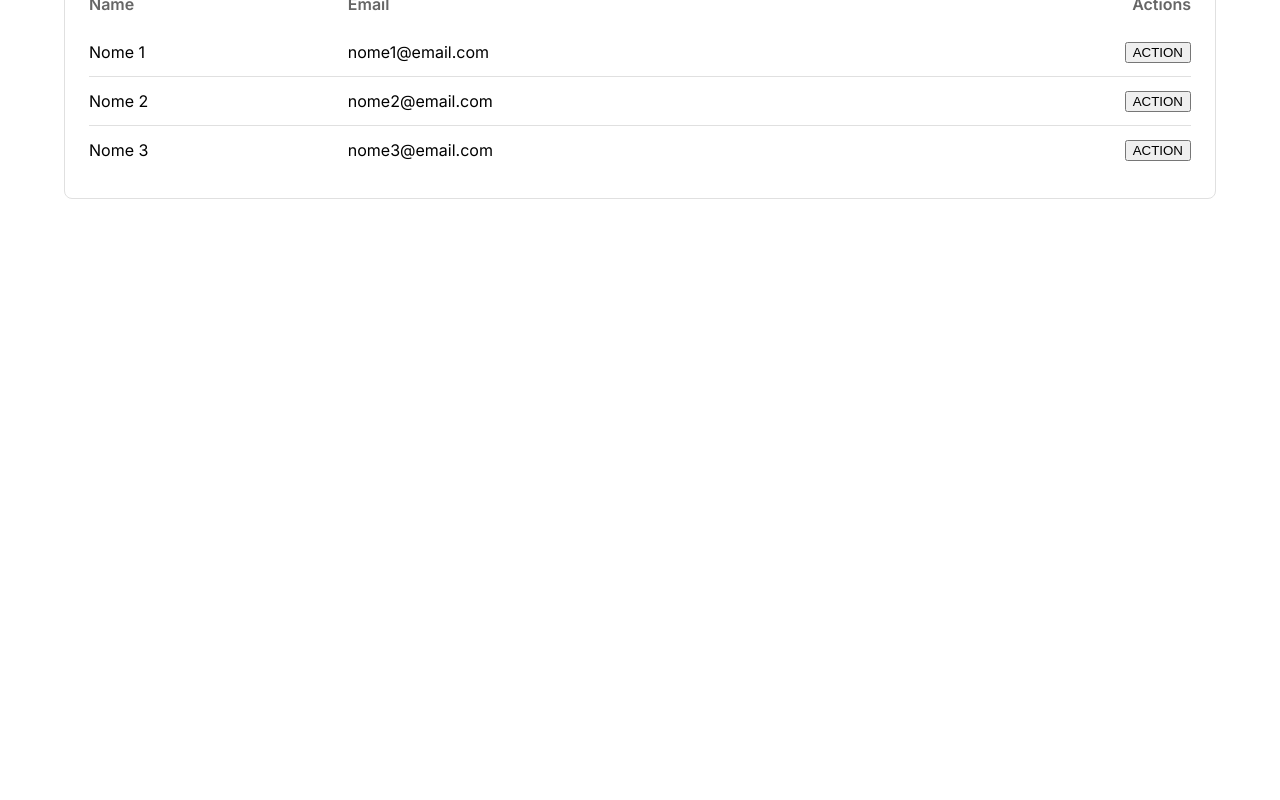
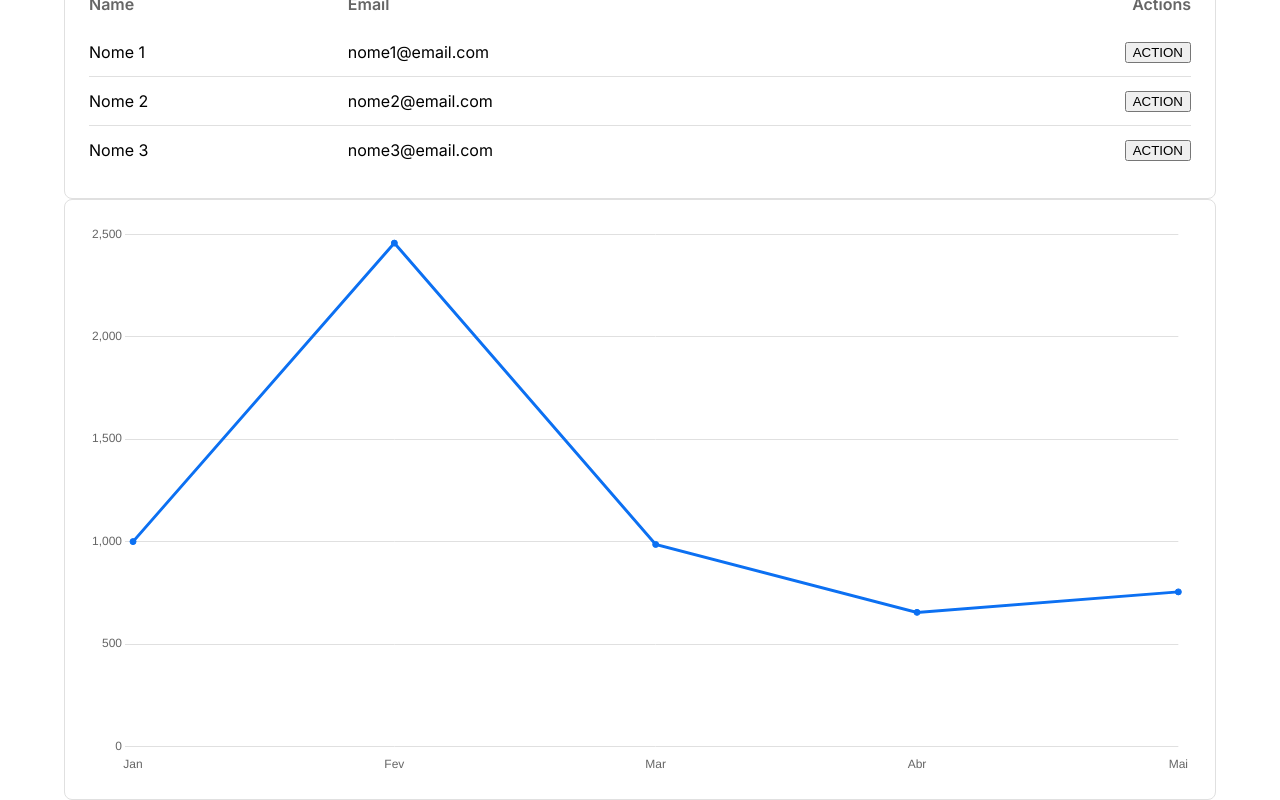
Before and after one commit to giovanna-cambraia/sales-dashboard-gc, a React (Vite) app: page /home in a window 1280 px wide. Shown: the part 483-1283 px from the top of the page. Before the commit the page ends 800 px from the top, so only its background shows below. Built offline with nearby package versions, Linux system fonts and the light colour scheme.

Commit message:
Chart Component

```diff
--- a/package.json
+++ b/package.json
@@ -13,7 +13,9 @@
     "@emotion/react": "^11.14.0",
     "@emotion/styled": "^11.14.0",
     "@mui/material": "^5.17.1",
+    "chart.js": "^4.5.0",
     "react": "^19.1.0",
+    "react-chartjs-2": "^5.3.0",
     "react-dom": "^19.1.0",
     "react-router-dom": "^7.6.2",
     "styled-components": "^6.1.18"
--- /dev/null
+++ b/src/components/CustomChart.tsx
@@ -0,0 +1,80 @@
+import { useTheme } from "styled-components";
+import {
+    Chart as ChartJS,
+    CategoryScale,
+    LinearScale,
+    BarElement,
+    PointElement,
+    LineElement,
+    Title,
+    Tooltip,
+    Legend
+} from 'chart.js'
+import { Line } from "react-chartjs-2";
+import { Bar } from "react-chartjs-2";
+import type { CustomChartProps } from "@/types";
+
+ChartJS.register(
+    CategoryScale,
+    LinearScale,
+    BarElement,
+    PointElement,
+    LineElement,
+    Title,
+    Tooltip,
+    Legend
+)
+
+function CustomChart(props: CustomChartProps) {
+    const { data, labels, type } = props
+    const theme = useTheme()
+    const options = {
+        responsive: true,
+        scaleShowVerticalLines: false,
+        scales: {
+            x: {
+                border: {
+                    display: false
+                },
+                grid: {
+                    display: false
+                },
+                ticks: {
+                    color: theme.typographies.subtitle
+                }
+            },
+            y: {
+                border: {
+                    display: false,
+                },
+                grid: {
+                    color: theme.appDefaultStroke,
+                },
+                ticks: {
+                    color: theme.typographies.subtitle
+                },
+            },
+        },
+        plugins: {
+            legend: {
+                display: false,
+            },
+        },
+    }
+
+    const chartData = {
+        labels,
+        datasets: [
+            {
+                data: data,
+                borderColor: 'rgb(12, 112, 242)',
+                backgroundColor: 'rgba(12, 112, 242, 1)'
+            }
+        ]
+    }
+    return type === 'bar' ? (<Bar options={options} data={chartData} />) : (
+        <Line options={options} data={chartData} />
+    )
+}
+
+export default CustomChart
--- a/src/components/index.ts
+++ b/src/components/index.ts
@@ -1,5 +1,6 @@
 export * from './BannerImage'
 export { default as FormComponent } from './FormComponent'
+export { default as CustomChart } from './CustomChart'
 export { default as Header } from './Header'
 export { default as AvatarList } from './AvatarList'
 export { default as CustomTable } from './CustomTable'
--- a/src/pages/Home.tsx
+++ b/src/pages/Home.tsx
@@ -1,4 +1,4 @@
-import { AvatarList, CardComponent, CustomTable, Header } from '@/components'
+import { AvatarList, CardComponent, CustomChart, CustomTable, Header } from '@/components'
 import { Container } from '@mui/material'
 import { currencyConverter } from '@/utils'
 
@@ -55,6 +55,9 @@
           rows={mockTableData.rows}
           />
         </CardComponent>
+        <CardComponent>
+          <CustomChart labels={['Jan', 'Fev', 'Mar', 'Abr', 'Mai']} data={[1000.12, 2456.54, 986.32, 654.89, 754.89, 354.89]} type='line' />
+        </CardComponent>
       </Container>
     </>
   )
--- /dev/null
+++ b/src/types/customChart.d.ts
@@ -0,0 +1,5 @@
+export interface CustomChartProps {
+    labels: string[]
+    data: number[]
+    type: 'line' | 'bar'
+}
--- a/src/types/index.ts
+++ b/src/types/index.ts
@@ -1,4 +1,5 @@
 export * from './avatarsList'
+export * from './customChart'
 export * from './customTable'
 export * from './theme'
 export * from './typographies'
```
Also changed, not shown: 1 other file (tests, documents, lock files or other folders).
